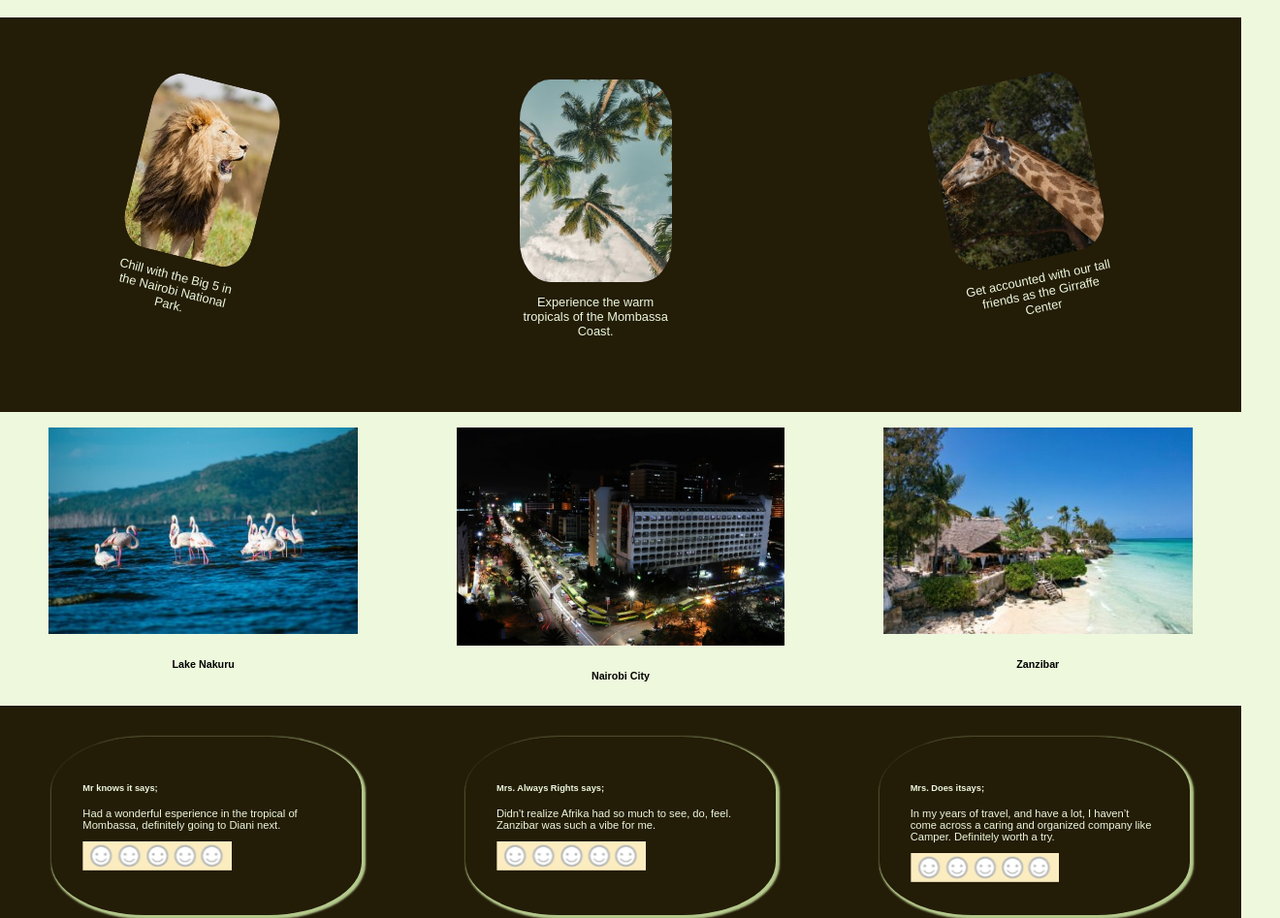
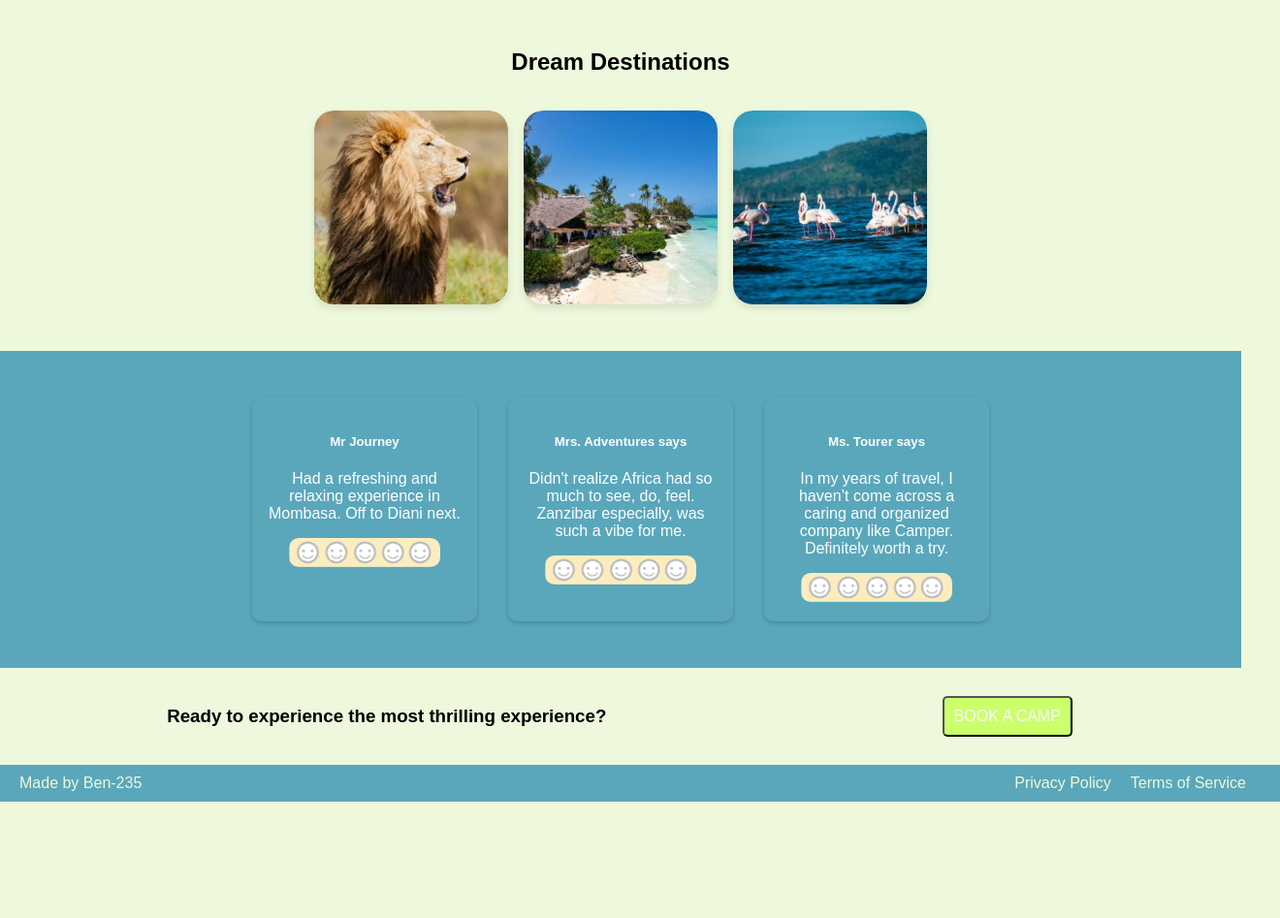
Before and after one commit to Manautea/Camper.1, a plain HTML site: page index.html in a window 1280 px wide. Shown: the part 847-1794 px from the top of the page at 97% size, 1320 px wide, since content can reach past the window. After the commit the page ends 1674 px from the top, so only its background shows below. Drawn offline with Linux system fonts and the light colour scheme.

Commit message:
Camper site updates

```diff
--- a/index.html
+++ b/index.html
@@ -11,78 +11,65 @@
         <div class="nav">
             <header>Camper</header>
             <ul>
-                    <li>Hotels</li>
-                    <li>Flights</li>
-                    <li>About</li>
+                <li><a href="#hotels">Hotels</a></li>
+                <li><a href="#flights">Flights</a></li>
+                <li><a href="#about">About</a></li>
             </ul>
         </div>
     </div>
     <div class="top">
         <div class="top-desc">
-               <h3>More efficient way to experience Afrika</h3>
-               <p>With years of experience in the industry, we ensure all
-                our customers get the best services
-               </p>
-               <button>BOOK A CAMP</button>
+            <h3>More efficient way to experience Africa</h3>
+            <p>With years of experience in the industry, we ensure all our customers get the best services</p>
+            <button class="cta-button">BOOK A CAMP</button>
         </div>
     </div>
-        <div class="examples">
-            <div class="lion">
-                <img src="images/pexels-charl-durand-6436445 (1).jpg">
-                <p>Chill with the Big 5 in the Nairobi National Park.</p>
+    <div class="dream-destinations">
+        <h2>Dream Destinations</h2>
+        <div class="gallery">
+            <div class="gallery-item lion">
+                <img src="images/pexels-charl-durand-6436445 (1).jpg" alt="Lion in Nairobi National Park">
+                <p>Chill with the Big 5 at the Nairobi National Park</p>
             </div>
-            <div class="beach">
-                <img src="images/harshil-gudka-77zGnfU_SFU-unsplash (1).jpg">
-                <p>Experience the warm tropicals of the Mombassa Coast.</p>
+            <div class="gallery-item zanzibar island">
+                <img src="images/pexels-mck-14667378 (1).jpg" alt="A picture of Zanzibar Island.">
+                <p>Experience the warm tropical Zanzibar Island</p>
             </div>
-            <div class="girraffe">
-                <img src="images/pexels-david-ruh-17737044 (1).jpg"/>
-                <p>Get accounted with our tall friends as the Girraffe Center</p>
+            <div class="gallery-item lake nakuru">
+                <img src="images/brian-kungu-xt9RohgSeFg-unsplash (1).jpg" alt="A picture of Lake Nakuru.">
+                <p>Witness the greatest bird spectacle of the world at Lake Nakuru</p>
             </div>
-        </div>
-        <div class="destinations">
-            <div>
-                <img src="images/brian-kungu-xt9RohgSeFg-unsplash (1).jpg">
-                <h6>Lake Nakuru</h6>
-            </div>
-            <div>
-                <img src="images/yonko-kilasi-juex154AuVA-unsplash (2).jpg">
-                <h6>Nairobi City</h6>
-            </div>
-            <div>
-                <img src="images/pexels-mck-14667378 (1).jpg">
-                <h6>Zanzibar</h6>
         </div>
     </div>
     <div class="experience-cont">
         <div class="experiences">
             <div>
-                    <h5>Mr knows it says;</h5>
-                    <p>Had a wonderful esperience in the tropical of Mombassa,
-                        definitely going to Diani next.</p>
-                        <img src="images/Untitled.png">
+                <h5>Mr Journey</h5>
+                <p>Had a refreshing and relaxing experience in Mombasa. Off to Diani next.</p>
+                <img src="images/Untitled.png" alt="Mr Journey">
             </div>
             <div>
-                    <h5>Mrs. Always Rights says;</h5>
-                    <p>Didn't realize Afrika had so much to see, do, feel.
-                        Zanzibar was such a vibe for me. </p>
-                        <img src="images/Untitled.png">
+                <h5>Mrs. Adventures says</h5>
+                <p>Didn't realize Africa had so much to see, do, feel. Zanzibar especially, was such a vibe for me.</p>
+                <img src="images/Untitled.png" alt="Mrs. Adventures">
             </div>
             <div>
-                    <h5>Mrs. Does itsays;</h5>
-                    <p>In my years of travel, and have a lot, I haven’t come
-                        across a caring and organized company like Camper.
-                        Definitely worth a try.</p>
-                        <img src="images/Untitled.png">
+                <h5>Ms. Tourer says</h5>
+                <p>In my years of travel, I haven’t come across a caring and organized company like Camper. Definitely worth a try.</p>
+                <img src="images/Untitled.png" alt="Ms. Tourer">
             </div>
         </div>
     </div>
     <div class="call">
         <h3>Ready to experience the most thrilling experience?</h3>
-            <button>BOOK A CAMP</button>
+        <button class="cta-button">BOOK A CAMP</button>
     </div>
-        <footer>Made by Ben-235
-
+    <footer>
+        <p>Made by Ben-235</p>
+        <ul>
+            <li><a href="#privacy">Privacy Policy</a></li>
+            <li><a href="#terms">Terms of Service</a></li>
+        </ul>
     </footer>
 </body>
 </html>
--- a/styles.css
+++ b/styles.css
@@ -7,10 +7,12 @@ body{
     width: 100%;
     overflow-x: hidden;
 }
+
 .nav-cont{
     display: flex;
     width: 100%;
 }
+
 .nav{
     display: flex;
     width: 100%;
@@ -18,124 +20,167 @@ body{
     align-items: baseline;
     max-height: 45px;
 }
+
 ul{
     display: flex;
     gap: 5px;
     list-style-type: none;
 }
+
+.nav ul li a {
+    color: #000;
+    text-decoration: none;
+    padding: 10px;
+}
+
+.nav ul li a:hover {
+    text-decoration: underline;
+}
+
 .top{
     background-image: url(images/yolande-conradie-q6U-UA6hgBo-unsplash\ \(2\).jpg);
     background-size: cover;
     width: 100%;
     height: 100vh;
 }
+
 .top-desc{
     display: flex;
     flex-direction: column;
     margin-left: 2.5rem;
     max-width: 35%;
 }
+
 .top-desc>h3{
     color: #090200;
     font-size: 34px;
 }
+
 .top-desc>p{
     font-size: 16px;
     color:#FFFF;
 }
+
 .top-desc>button{
     margin-top: 10%;
     margin-left: 10%;
 }
+
 button{
-    background-color: #B5CA8D;
+    background-color: #cbff6b;
     color:black;
     border-radius: 25%;
     border-color: black;
     border-width: 2px;
 }
 
-.examples{
-    display: flex;
-    background-color: #231C07;
-    width: 100%;
-    flex-direction: row;
-    justify-content: space-around;
-    margin-top: 20px;
-    flex-wrap: wrap;
-    padding-top: 4rem;
-    padding-bottom: 4rem;
-    color:#EEF8DC;
-    height: auto;
-}
-.examples>div{
-    max-width: 30%;
-    display: flex;
-    flex-direction: column;
-    align-items: center;
-}
-.lion{
-    transform: rotate(14deg);
-}
-.lion>img{
-    box-shadow: 2rem  #B5CA8D;
-}
-.girraffe{
-    transform: rotate(-11.66deg);
-}
-.examples>div img{
-    max-width: 50%;
-    min-width: 25%;
-    border-radius: 20%;
-}
-.examples>div p{
-    max-width: 50%;
+.dream-destinations {
+    background-color: none;
+    color: black;
+    padding: 2rem;
     text-align: center;
-    font-size: 0.8rem;
 }
 
-@media screen and (min-width: 30%){
-    .examples>div{
-        text-align: center;
-    }
+.gallery {
+    display: flex;
+    gap: 1rem;
+    overflow-x: auto;
+    justify-content: center;
+    padding: 1rem;
+    overflow-x: hidden; /* Added this line to hide horizontal overflow */
 }
-.destinations{
-    display: flex;
+
+.gallery-item {
+    flex: 0 0 auto;
+    max-width: 200px;
+    text-align: center;
+    color: #fff;
+    position: relative;
+}
+
+.gallery-item img {
     width: 100%;
-    padding-top: 1rem;
-    flex-wrap: wrap;
-    justify-content: space-around;
+    border-radius: 20px;
+    box-shadow: 0 5px 15px rgba(0, 0, 0, 0.3);
 }
-.destinations>div{
-    max-width: 31%;
-    display: flex;
-    flex-direction: column;
-    align-items: center;
+
+.gallery-item p {
+    position: absolute;
+    bottom: 10px;
+    left: 10px;
+    right: 10px;
+    background-color: none;
+    color: white;
+    padding: 5px;
+    font-size: 14px;
+    opacity: 0; /* Initially hide the paragraphs */
+    transition: opacity 0.3s ease;
 }
-.destinations>div>img{
-    max-width: 85%;
+
+.gallery-item:hover p {
+    opacity: 1; /* Show the paragraphs on hover */
 }
-.experience-cont{
-    background-color: #231C07;
+
+.gallery-item {
+    flex: 0 0 auto;
+    width: 200px; /* Set a specific width */
+    height: 200px; /* Set a specific height */
+    text-align: center;
+    position: relative;
+    overflow: hidden;
+    border-radius: 20px;
+    box-shadow: 0 4px 8px rgba(0, 0, 0, 0.1);
 }
-.experiences{
+
+.gallery-item img {
+    width: 100%;
+    height: 100%; /* Make the image fill its container */
+    object-fit: cover; /* Preserve aspect ratio and cover the container */
+    border-radius: 20px;
+}
+
+
+.gallery-item:hover img {
+    transform: scale(1.1); /* Added hover effect to scale the image slightly */
+}
+
+.lion > img {
+    box-shadow: 0 4px 8px rgba(0, 0, 0, 0.1); /* Changed box-shadow for the lion image */
+    transition: transform 0.3s ease; /* Added transition for smoother effect */
+}
+
+.zanzibar-island > img {
+    box-shadow: 0 4px 8px rgba(0, 0, 0, 0.1); /* Changed box-shadow for the giraffe image */
+    transition: transform 0.3s ease; /* Added transition for smoother effect */
+}
+
+.experience-cont {
+    background-color: #5aa7bb;
+    text-align: center;
+    color: #EEF8DC;
+    padding: 2rem 0;
+}
+
+.experiences {
     display: flex;
     flex-wrap: wrap;
-    width: 100%;
-    justify-content: space-around;
+    justify-content: center;
 }
-.experiences>div{
-    max-width: 20%;
-    color:#EEF8DC;
-    padding: 2rem;
-    box-shadow:2px 2px 2px 2px #B5CA8D;
-    border-radius: 30%;
-    margin: 2rem 0;
-    font-size: 0.7rem;
+
+.experiences>div {
+    max-width: 200px;
+    color: #ffffff;
+    padding: 1rem;
+    border-radius: 10px;
+    margin: 1rem;
+    box-shadow: 0 2px 5px rgba(0, 0, 0, 0.2);
 }
-.experiences>div img{
-    max-width: 60%;
+
+.experiences>div img {
+    max-width: 100%;
+    border-radius: 10px;
 }
+
 .call{
     display: flex;
     width: 100%;
@@ -143,10 +188,47 @@ button{
     justify-content: space-around;
     align-items: center;
 }
-footer{
-    background-color: #231C07;
-    color:#EEF8DC;
+
+.cta-button {
+    background-color: #cbff6b;
+    color: white;
+    padding: 10px 10px;
+    text-align: center;
+    font-size: 16px;
+    margin: 4px 2px;
+    cursor: pointer;
+    border-radius: 5px;
+}
+
+footer {
+    background-color: #5aa7bb;
+    color: #EEF8DC;
     width: 100%;
     display: flex;
-    justify-content: center;
+    justify-content: space-between; /* Adjusts the spacing between elements */
+    align-items: center;
+    padding: 10px 20px; /* Adds padding to create space */
 }
+
+footer p, footer ul {
+    margin: 0; /* Removes default margin for paragraphs and lists */
+}
+
+footer ul {
+    list-style: none;
+    padding: 0;
+}
+
+footer ul li {
+    display: inline;
+    margin-right: 15px;
+}
+
+footer ul li a {
+    color: #EEF8DC;
+    text-decoration: none;
+}
+
+footer ul li a:hover {
+    text-decoration: underline;
+}
```
Also changed, not shown: images/harshil-gudka-77zGnfU_SFU-unsplash (1).jpg (deleted), images/pexels-david-ruh-17737044 (1).jpg (deleted), images/yonko-kilasi-juex154AuVA-unsplash (2).jpg (deleted), 1 other file. Lines whose indentation alone changed are shown as unchanged.
